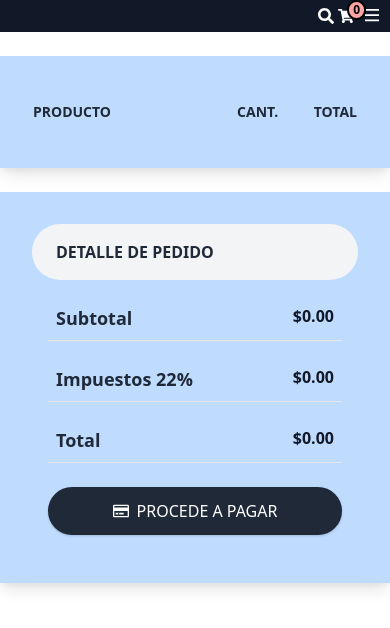
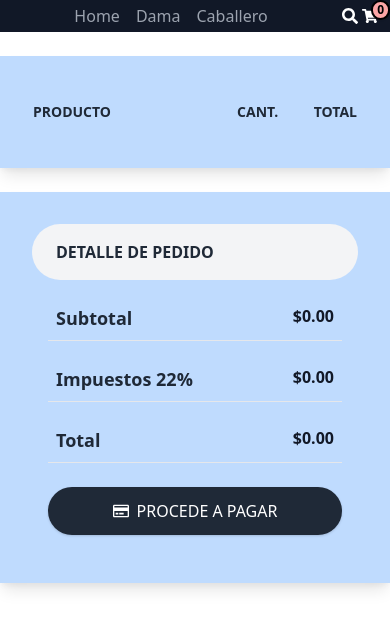
Before and after one commit to eguar1978/comercio-online, a React (Create React App) app: page /cart in a window 390 px wide. Shown: the top 628 px of the page. Built offline with nearby package versions, Linux system fonts and the light colour scheme.

Commit message:
Mejoras es carrito y widgetcart

```diff
--- a/src/components/general/Cart/index.jsx
+++ b/src/components/general/Cart/index.jsx
@@ -14,7 +14,13 @@ const Cart = () => {
 
     const [importeFinal, setImporteFinal] = useContext(ImporteTotal);
 
-    const iva = (importeFinal.sumaImporteTotal / 100) *22
+    const totalWidGets = data.items.map((totWidGetCard, index) => (totWidGetCard.subTotalProducto))
+
+    const totCart = totalWidGets.reduce((a, b) => a + b, 0)
+
+    const iva = (totCart / 100) * 22
+
+    const newImporteFinal = totCart + iva;
 
     return (
         <>
@@ -63,7 +69,7 @@ const Cart = () => {
                             Subtotal
                             </div>
                             <div className="lg:px-4 lg:py-2 m-2 lg:text-lg font-bold text-center text-gray-900">
-                            ${importeFinal.sumaImporteTotal.toFixed(2)}
+                            ${totCart.toFixed(2)}
                             </div>
                         </div>
                         <div className="flex justify-between pt-4 border-b">
@@ -79,7 +85,7 @@ const Cart = () => {
                             Total
                         </div>
                         <div className="lg:px-4 lg:py-2 m-2 lg:text-lg font-bold text-center text-gray-900">
-                            ${(importeFinal.sumaImporteTotal + iva).toFixed(2)}
+                            ${(newImporteFinal).toFixed(2)}
                         </div>
                         </div>
                         <a href="#">
--- a/src/components/general/Nav/index.jsx
+++ b/src/components/general/Nav/index.jsx
@@ -52,14 +52,16 @@ export const Nav = () => {
                 </div>
 
                 <div className="h-8 mx-auto bg-gray-900 text-gray-400 flex items-center md:justify-center sm:p-2 justify-end ">
-                    <span className="p-2 md:flex lg:flex xl:flex hidden"><Link to="/"> Home </Link>
-                    </span>
-                    <span className="p-2 md:flex lg:flex xl:flex hidden"><Link to="/categoria/dama"> Dama </Link></span>
-                    <span className="p-2 md:flex lg:flex xl:flex hidden"><Link to="/categoria/caballero"> Caballero </Link></span>
+
+                    <div className="h-8 mx-auto bg-gray-900 text-gray-400 flex items-center md:justify-center sm:p-2 justify-end ">
+                    <span className="p-2 md:flex lg:flex xl:flex "><Link to="/"> Home </Link></span>
+                        <span className="p-2 md:flex lg:flex xl:flex "><Link to="/categoria/dama"> Dama </Link></span>
+                        <span className="p-2 md:flex lg:flex xl:flex "><Link to="/categoria/caballero"> Caballero </Link></span>
+                    </div>
                     <FaSearch size="1em" className="text-white md:hidden mr-1"/>
-                    <div className="relative md:hidden" onClick={ () => cerrarCarrito() }>
+                    <div className="relative md:hidden pr-2" onClick={ () => cerrarCarrito() }>
                         <FaShoppingCart size="1em" className="text-white md:hidden mr-1"/>
-                        <div className="absolute -top-3 -right-2">
+                        <div className="absolute -top-3 -right-0">
 
                             {data.cantidad > 0
                             ?
@@ -73,7 +75,6 @@ export const Nav = () => {
                             }
                         </div>
                     </div>
-                    <GoGrabber  size="1.75em" className="text-white md:hidden mr-1"/>
                 </div>
 
             </div>
--- a/src/components/general/WidgetsCart/index.jsx
+++ b/src/components/general/WidgetsCart/index.jsx
@@ -31,9 +31,7 @@ const WidgetsCart = () => {
         })
     }
 
-    const totalWidGets = data.items.map((totWidGetCard, index) => (totWidGetCard.subTotalProducto))
 
-    const totCart = totalWidGets.reduce((a, b) => a + b, 0)
 
     return (
         <>
@@ -51,12 +49,8 @@ const WidgetsCart = () => {
                             data.items.map(item => <WidgetsItemCart key={item.id} datosItem={item} cantidad={data.cantidadArticulo}/>)
                         }
 
-                        <div className="flex justify-center pt-2 pb-3 font-bold">
-                            <span>
-                                TOTAL COMPRA ${(totCart + iva).toFixed(2)}
-                            </span>
-                        </div>
-                        <div className="flex justify-center pb-6">
+
+                        <div className="flex justify-center pt-6 pb-6">
                             <button  onClick={ () => vaciarCarrito() } className="w-24 bg-red-700 p-2 inline-block text-center text-black transition rounded shadow hover:shadow-lg hover:text-white focus:outline-none waves-effect">
                                 Vaciar
                             </button>
--- a/src/components/varios/productos.jsx
+++ b/src/components/varios/productos.jsx
@@ -15,7 +15,7 @@ export const listaProductos = [
         stock: 13,
         descripcion:
           "Lorem ipsum dolor sit amet, consectetur adipiscing elit, sed do eiusmod tempor incididunt",
-        precio: 52,
+        precio: 50,
         imagen: "./../images/2.jpg"
     },{
         id: 3,
```
Also changed, not shown: 1 other file (tests, documents, lock files or other folders).
